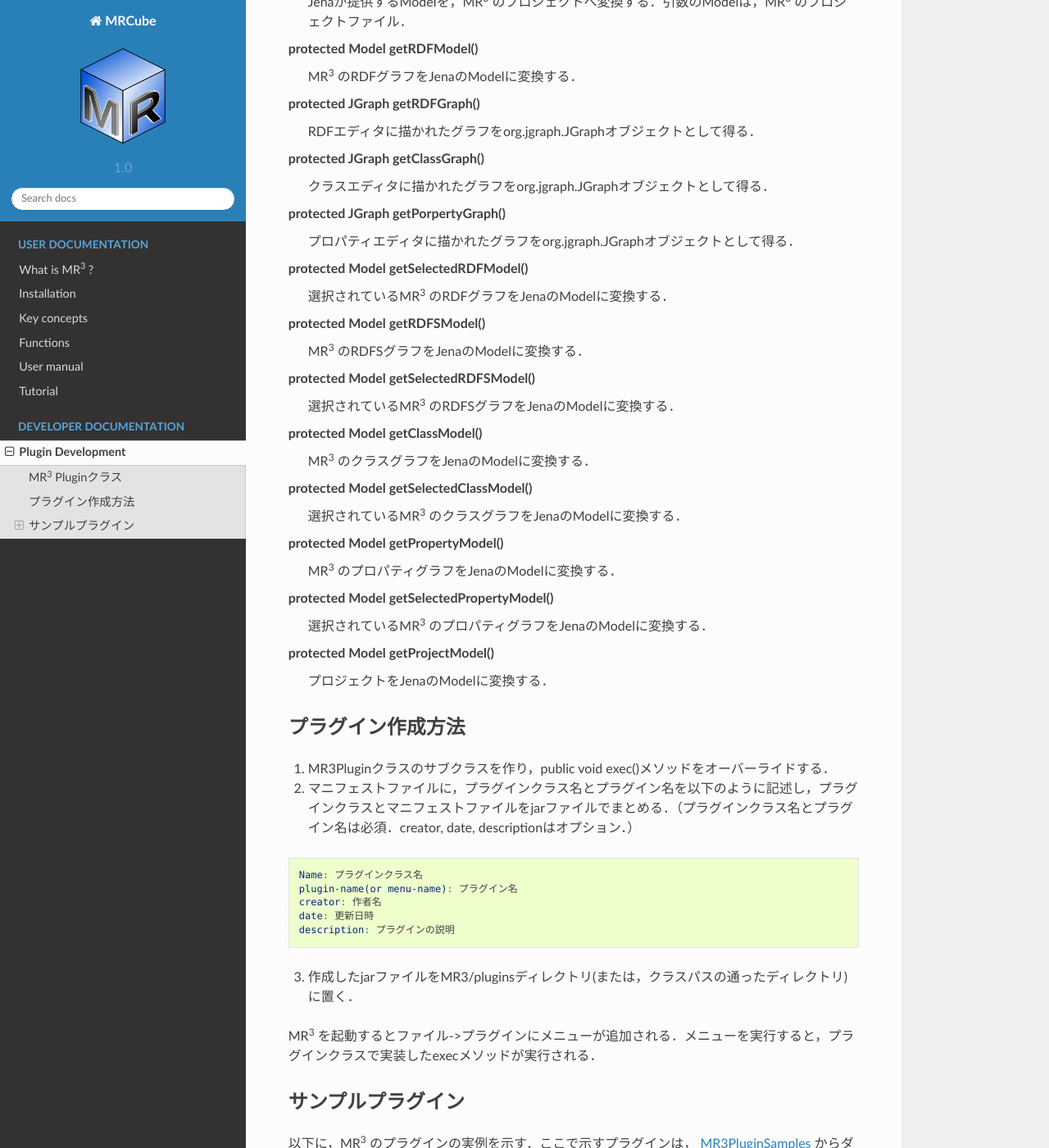
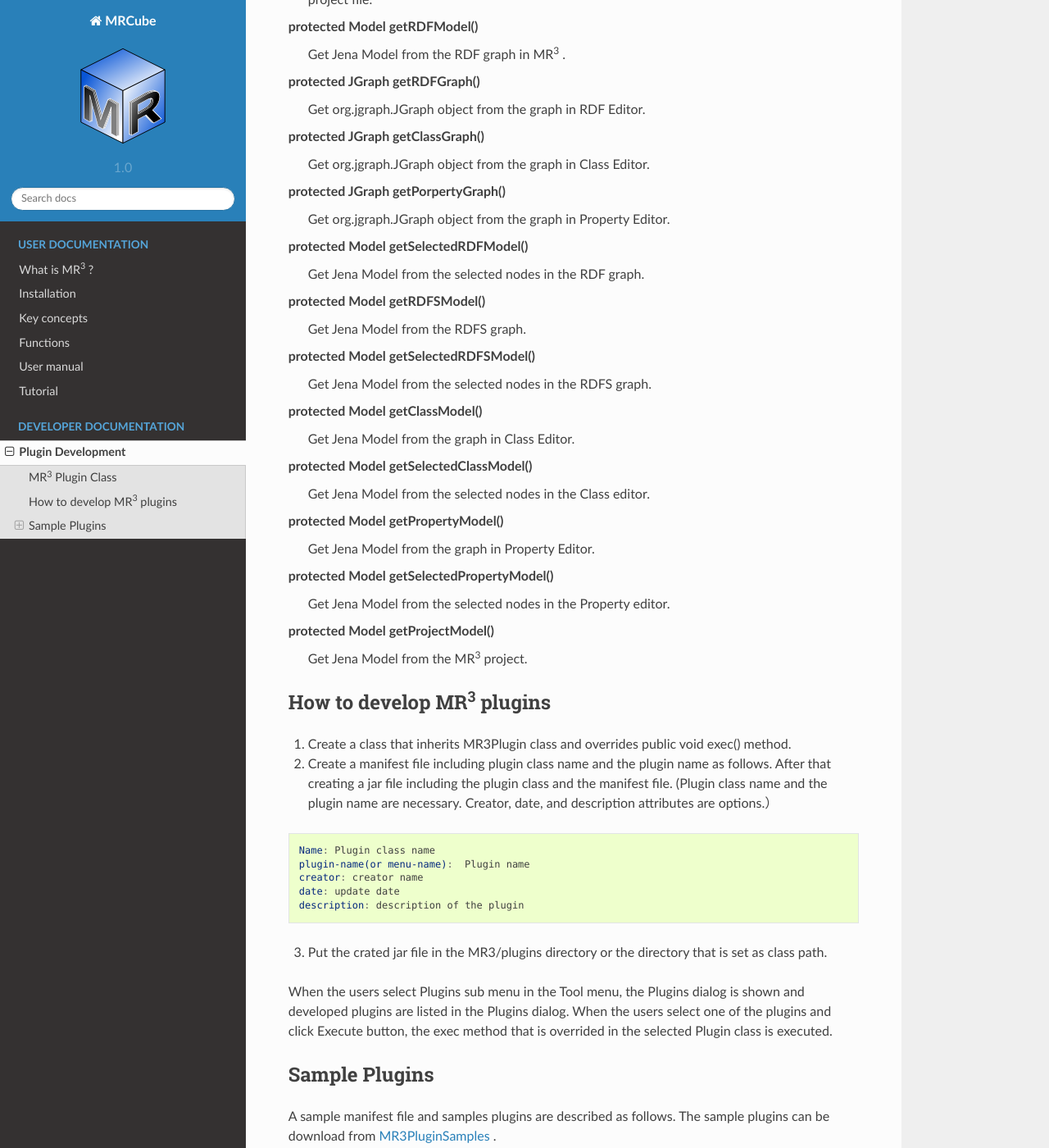
Before and after one commit to mr-3/mrcube-en-docs, a Sphinx documentation site: the page built from docs/source/plugin_development.rst, in a window 1280 px wide and 1400 px high, scrolled down 1019 px. Shown: the whole window at 82% size. Built offline with Sphinx 7.4.7 and the Read the Docs theme 2.0.0, drawn with Linux system fonts in a browser that asks for light colours; some of the changed text lies outside the part shown.

Commit message:
update plugin_development.rst

```diff
--- a/docs/source/plugin_development.rst
+++ b/docs/source/plugin_development.rst
@@ -1,76 +1,76 @@
 Plugin Development
 =======================
 
-.. contents:: Contentns
+.. contents:: Contents
    :depth: 2
 
-MR\ :sup:`3` \のプラグイン作成に関するクラス(net.sourceforge.mr3.plugin.MR3Pluginクラス)及びプラグインの作成方法について説明する．また，プラグインのサンプルを示す．
+.. |MR3| replace:: MR\ :sup:`3` \
 
-MR\ :sup:`3` \Pluginクラス
---------------------------
-net.sourceforge.mr3.plugin.MR3Pluginクラス(以下，MR3Pluginクラス)は，abstract public void exec()抽象メソッドをもつ抽象クラスである．MR\ :sup:`3` \のプラグインを作成するには，MR3Pluginクラスを継承して，execメソッドをオーバーライドする．MR3Pluginクラスは，ユーティリティメソッドを提供する．プラグイン作成者は，MR3Pluginクラスが提供するユーティリティメソッドを用いることで，Jenaが提供するcom.hp.hpl.mesa.rdf.jena.model.Modelインタフェース(以下，Model)からMR\ :sup:`3` \のグラフへの変換とMR\ :sup:`3` \のグラフからJenaのModelを得ることが可能となる．以下に，ユーティリティメソッドを示す．(`JavaDoc MR3Plugin <http://mr-3.github.io/javadoc/net/sourceforge/mr3/plugin/MR3Plugin.html>`_)
+In this page, we introduce the class related to develop |MR3| plugin (net.sourceforge.mr3.plugin.MR3Plugin class). We also explain how to develop |MR3| plugins and show examples of |MR3| plugins.
+
+|MR3| Plugin Class
+-----------------------------
+net.sourceforge.mr3.plugin.MR3Plugin class (hereinafter, referred to as "MR3Plugin class") is an abstract class which has an abstract method (abstract public void exec()). In order to develop |MR3| plugin, firstly, create a class that inherits MR3Plugin class and overrides the exec method in the class. MR3Plugin class provides several utility methods. |MR3| plugin developers can import an instance of com.hp.hpl.mesa.rdf.jena.model.Model interface (hereinafter, referred to as "Jena Model") to |MR3| data graphs and export |MR3| data graphs to Jena Model by using the utility methods. The utility methods are shown as follows. (If you'd like to get more information, please refer to `JavaDoc MR3Plugin <http://mrcube.org/javadoc/net/sourceforge/mr3/plugin/MR3Plugin.html>`_.)
 
 protected JDesktopPane getDesktopPane()
-    JDesktopPaneを得る．内部ウィンドウを作成する際に用いる．
+    Get JDesktopPane. It is used to create internal window in |MR3|.
 protected void replaceRDFModel(Model model)
-    Jenaが提供するModelを，MR\ :sup:`3` \のRDFグラフへ変換する．変換したRDFグラフを編集中のRDFグラフと置換する．
+    Replace Jena Model with existing RDF graph in |MR3|.
 protected void mergeRDFModel(Model model)
-    Jenaが提供するModelを，MR\ :sup:`3` \のRDFグラフへ変換する．変換したRDFグラフを編集中のRDFグラフにマージする．
+    Merge Jena Model to existing RDF graph in |MR3|.
 protected void mergeRDFSModel(Model model)
-    Jenaが提供するModelを，MR\ :sup:`3` \のRDFSグラフへ変換する．変換したRDFSグラフを編集中のRDFSグラフにマージする．
+    Merge Jena Model to existing RDFS graph in |MR3|.
 protected void replaceProjectModel(Model model)
-    Jenaが提供するModelを，MR\ :sup:`3` \のプロジェクトへ変換する．引数のModelは，MR\ :sup:`3` \のプロジェクトファイル．
+    Replace Jena Model to |MR3| project. The model in this method parameter is created from a |MR3| project file.
 protected Model getRDFModel()
-    MR\ :sup:`3` \のRDFグラフをJenaのModelに変換する．
+    Get Jena Model from the RDF graph in |MR3|.
 protected JGraph getRDFGraph()
-    RDFエディタに描かれたグラフをorg.jgraph.JGraphオブジェクトとして得る．
+    Get org.jgraph.JGraph object from the graph in RDF Editor.
 protected JGraph getClassGraph()
-    クラスエディタに描かれたグラフをorg.jgraph.JGraphオブジェクトとして得る．
+    Get org.jgraph.JGraph object from the graph in Class Editor.
 protected JGraph getPorpertyGraph()
-    プロパティエディタに描かれたグラフをorg.jgraph.JGraphオブジェクトとして得る．
+    Get org.jgraph.JGraph object from the graph in Property Editor.
 protected Model getSelectedRDFModel()
-    選択されているMR\ :sup:`3` \のRDFグラフをJenaのModelに変換する．
+    Get Jena Model from the selected nodes in the RDF graph.
 protected Model getRDFSModel()
-    MR\ :sup:`3` \のRDFSグラフをJenaのModelに変換する．
+    Get Jena Model from the RDFS graph.
 protected Model getSelectedRDFSModel()
-    選択されているMR\ :sup:`3` \のRDFSグラフをJenaのModelに変換する．
+    Get Jena Model from the selected nodes in the RDFS graph.
 protected Model getClassModel()
-    MR\ :sup:`3` \のクラスグラフをJenaのModelに変換する．
+    Get Jena Model from the graph in Class Editor.
 protected Model getSelectedClassModel()
-    選択されているMR\ :sup:`3` \のクラスグラフをJenaのModelに変換する．
+    Get Jena Model from the selected nodes in the Class editor.
 protected Model getPropertyModel()
-    MR\ :sup:`3` \のプロパティグラフをJenaのModelに変換する．
+    Get Jena Model from the graph in Property Editor.
 protected Model getSelectedPropertyModel()
-    選択されているMR\ :sup:`3` \のプロパティグラフをJenaのModelに変換する．
+    Get Jena Model from the selected nodes in the Property editor.
 protected Model getProjectModel()
-    プロジェクトをJenaのModelに変換する．
+    Get Jena Model from the |MR3| project.
 
-プラグイン作成方法
-------------------
+How to develop |MR3| plugins
+--------------------------------
 
-1. MR3Pluginクラスのサブクラスを作り，public void exec()メソッドをオーバーライドする．
-2. マニフェストファイルに，プラグインクラス名とプラグイン名を以下のように記述し，プラグインクラスとマニフェストファイルをjarファイルでまとめる．（プラグインクラス名とプラグイン名は必須．creator, date, descriptionはオプション．）
+1. Create a class that inherits MR3Plugin class and overrides public void exec() method.
+2. Create a manifest file including plugin class name and the plugin name as follows. After that creating a jar file including the plugin class and the manifest file. (Plugin class name and the plugin name are necessary. Creator, date, and description attributes are options.）
 
 .. code-block:: mf
 
-     Name: プラグインクラス名
-     plugin-name(or menu-name): プラグイン名
-     creator: 作者名
-     date: 更新日時
-     description: プラグインの説明
+     Name: Plugin class name
+     plugin-name(or menu-name):  Plugin name
+     creator: creator name
+     date: update date
+     description: description of the plugin
 
-3. 作成したjarファイルをMR3/pluginsディレクトリ(または，クラスパスの通ったディレクトリ)に置く．
+3. Put the crated jar file in the MR3/plugins directory or the directory that is set as class path.
 
-MR\ :sup:`3` \を起動するとファイル->プラグインにメニューが追加される．メニューを実行すると，プラグインクラスで実装したexecメソッドが実行される．
+When the users select Plugins sub menu in the Tool menu, the Plugins dialog is shown and developed plugins are listed in the Plugins dialog. When the users select one of the plugins and click Execute button, the exec method that is overrided in the selected Plugin class is executed.
 
-サンプルプラグイン
+Sample Plugins
 ------------------
+A sample manifest file and samples plugins are described as follows. The sample plugins can be download from `MR3PluginSamples <https://github.com/mr-3/MR3PluginSamples>`_ .
 
-以下に，MR\ :sup:`3` \のプラグインの実例を示す．ここで示すプラグインは， `MR3PluginSamples <https://github.com/mr-3/MR3PluginSamples>`_ からダウンロードできる．
-
-
-マニフェストファイル
-~~~~~~~~~~~~~~~~~~~~
+A sample manifest file
+~~~~~~~~~~~~~~~~~~~~~~~~~~~~~~~~~
 
 .. code-block:: mf
 
@@ -113,8 +113,8 @@ MR\ :sup:`3` \を起動するとファイル->プラグインにメニューが
     description: This is owl import plugin.
 
 
-サンプルプラグインのソースコードリスト
-~~~~~~~~~~~~~~~~~~~~~~~~~~~~~~~~~~~~~~
+List of source codes of sample plugins
+~~~~~~~~~~~~~~~~~~~~~~~~~~~~~~~~~~~~~~~~~~~~~~
 * `GetRDFModelSample.java <https://github.com/mr-3/MR3PluginSamples/blob/master/src/main/java/net/sourceforge/mr3/plugins/samples/GetRDFModelSample.java>`_
 * `GroupNodesSample.java <https://github.com/mr-3/MR3PluginSamples/blob/master/src/main/java/net/sourceforge/mr3/plugins/samples/GroupNodesSample.java>`_
 * `OWLImportPlugin.java <https://github.com/mr-3/MR3PluginSamples/blob/master/src/main/java/net/sourceforge/mr3/plugins/samples/OWLImportPlugin.java>`_
```
Also changed, not shown: 1 other file.
